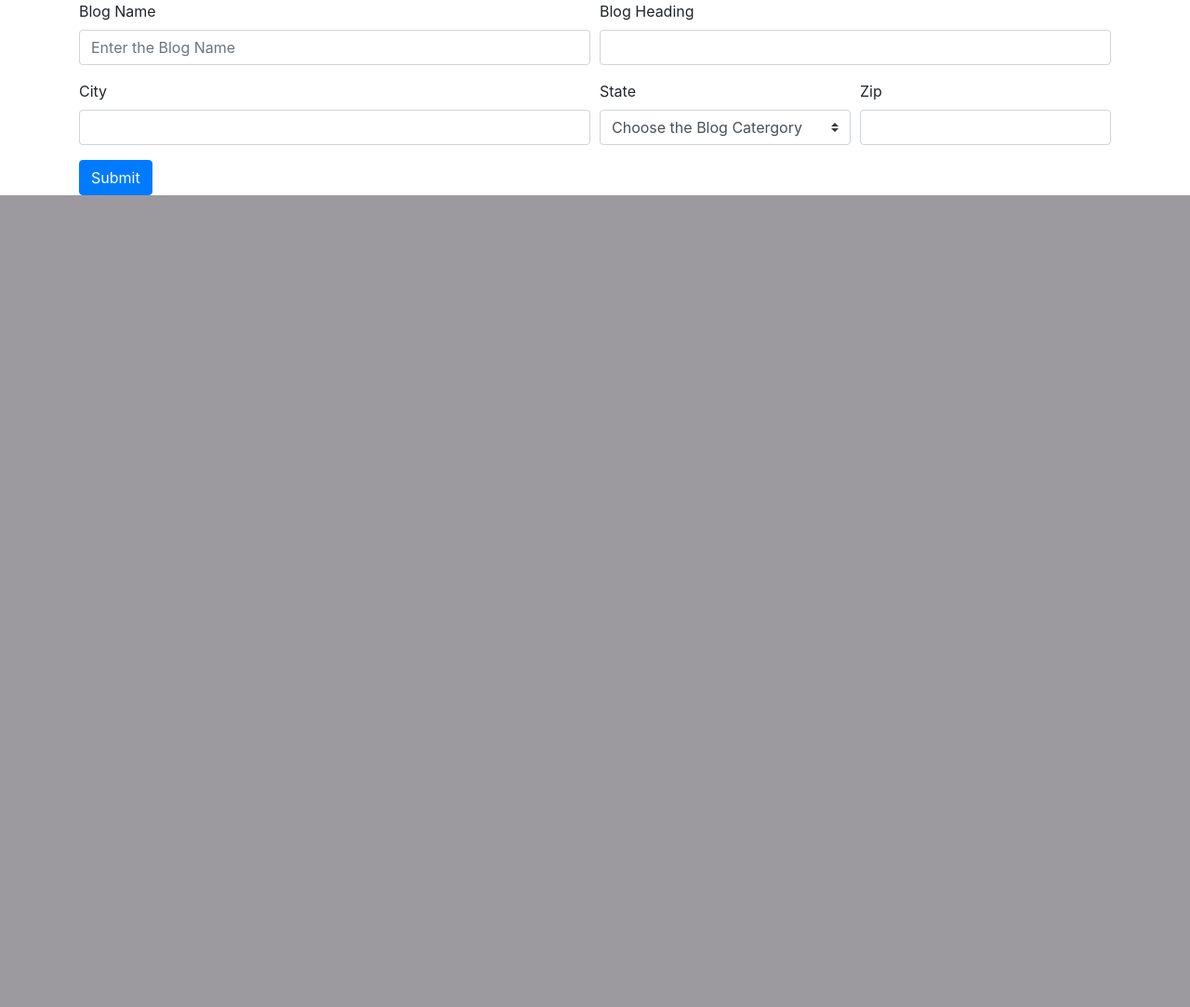
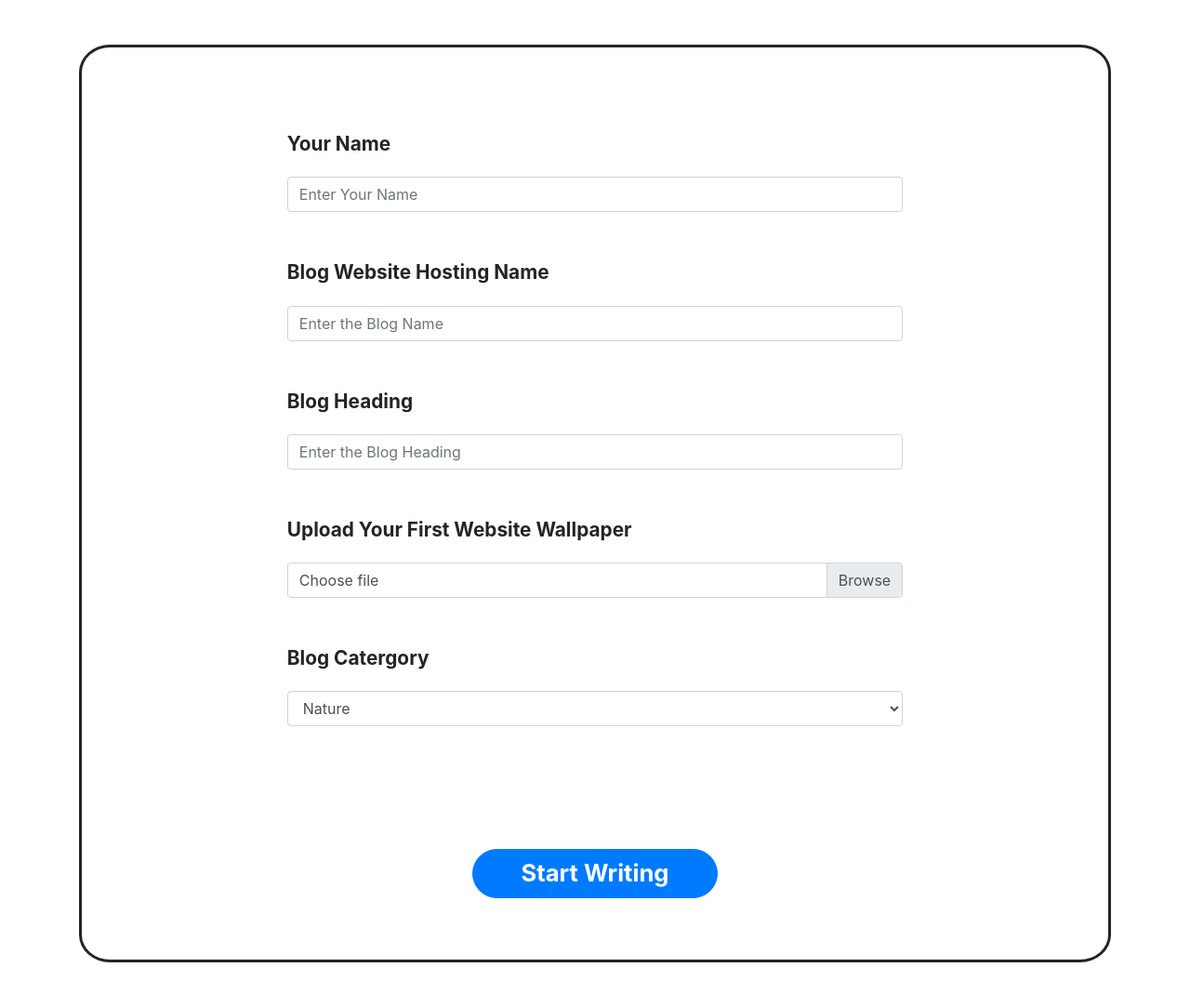
Before and after one commit to mananaggarwal2001/blog-App, a web app: file createBlog.html in a window 1280 px wide. Shown: the part 800-1883 px from the top of the page at 93% size. Before the commit the page ends 1010 px from the top, so only its background shows below. Run offline with its HTML, style and script files only (its server is not run), Linux system fonts and the light colour scheme; some libraries are stand-ins or nearby versions; some web fonts are replaced.

Commit message:
Modification 7

```diff
--- a/contactme.html
+++ b/contactme.html
@@ -75,14 +75,14 @@
                 tincidunt. Cras dapibus. Vivamus elementum semper nisi. Aenean vulputate eleifend tellus.
             </p>
             <div>
-                <a class="linkClass" href="https://www.facebook.com/"><i class="fab fa-facebook-square"></i>Like Us on Facebook</a>
+                <a class="linkClass" href="https://www.facebook.com/"><i class="fab fa-facebook-square"></i>Like Me on Facebook</a>
 
             </div>
             <div>
-                <a class="linkClass" href="https://twitter.com/MananAg53595498"><i class="fab fa-twitter"></i>Follow Us On Twitter</a>
+                <a class="linkClass" href="https://twitter.com/MananAg53595498"><i class="fab fa-twitter"></i>Follow Me On Twitter</a>
             </div>
             <div>
-                <a class="linkClass" href="https://www.instagram.com/mananaggarwal3/"><i class="fab fa-instagram"></i>Follow Us on Instagram</a>
+                <a class="linkClass" href="https://www.instagram.com/mananaggarwal3/"><i class="fab fa-instagram"></i>Follow Me on Instagram</a>
             </div>
         </div>
 
--- a/createBlog.html
+++ b/createBlog.html
@@ -67,39 +67,48 @@
         </div>
     </div>
     <div class="container-lg row row-cols-lg-1 row-cols-md-1 ml-auto mr-lg-auto mr-sm-auto mr-md-auto">
-        <form>
-            <div class="form-row">
-                <div class="col-md-6 mb-3">
-                    <label for="validationServer01">Blog Name</label>
-                    <input type="text" class="form-control " placeholder="Enter the Blog Name" required>
+        <form method="POST" class="blogCreationClass mt-5 mb-5">
+            <div class="formComponentsClass">
+                <div class="form-group">
+                    <label for="inputAddress" class="formLabelClass">Your Name</label>
+                    <input type="text" class="form-control" id="inputAddress" placeholder="Enter Your Name " autocomplete="off" required>
                 </div>
-                <div class="col-md-6 mb-3">
-                    <label for="validationServer02">Blog Heading</label>
-                    <input type="text" class="form-control " id="validationServer02" required>
+                <div class="form-group">
+                    <label for="inputAddress" class="formLabelClass">Blog Website Hosting Name</label>
+                    <input type="text" class="form-control" id="inputAddress" placeholder="Enter the Blog Name " autocomplete="off" required>
                 </div>
+
+                <div class=" form-group ">
+                    <label for="inputAddress2 " class="formLabelClass">Blog Heading</label>
+                    <input type="text " class="form-control " id="inputAddress2 " placeholder="Enter the Blog Heading " autocomplete="off" required>
+                </div>
+                <div class="form-group">
+                    <label for="fileUpload" class="formLabelClass">Upload Your First Website Wallpaper</label>
+
+                    <div class="form-group custom-file">
+                        <input type="file" class="custom-file-input form-control" id="customFile">
+                        <label class="custom-file-label" for="customFile">Choose file</label>
+                    </div>
+                </div>
+
+                <div class=" form-group ">
+                    <div class="form-group ">
+                        <label for="inputState " class="formLabelClass"> Blog Catergory</label>
+                        <select id="inputState " class="form-control " required>
+                  <option selected>Nature</option>
+                  <option>Photography</option>
+                  <option>Education</option>
+                  <option>Vacation</option>
+                  <option>Travel</option>
+                  <option>Adventure</option>
+                </select>
+                    </div>
+                </div>
+                <button type="submit " class=" blogCreationButton btn btn-primary btn-block ">Start Writing</button>
             </div>
-            <div class="form-row">
-                <div class="col-md-6 mb-3">
-                    <label for="validationServer03">City</label>
-                    <input type="text" class="form-control" id="validationServer03" aria-describedby="validationServer03Feedback" required>
-                </div>
-                <div class="col-md-3 mb-3">
-                    <label for="validationServer04">State</label>
-                    <select class="custom-select" id="validationServer04" aria-describedby="validationServer04Feedback" required>
-                  <option selected disabled value="">Choose the Blog Catergory</option>
-                  <option>...</option>
-                </select>
-                </div>
-                <div class="col-md-3 mb-3">
-                    <label for="validationServer05">Zip</label>
-                    <input type="text" class="form-control " id="validationServer05" aria-describedby="validationServer05Feedback" required>
-                </div>
-            </div>
+        </form>
 
-            <button class="btn btn-primary" type="submit">Submit</button>
-        </form>
     </div>
-
 </body>
 
 </html>
--- a/public/css/contactme.css
+++ b/public/css/contactme.css
@@ -160,4 +160,5 @@
 
 .linkClass {
     color: black;
+    font-weight: bolder;
 }
--- a/public/css/createBlog.css
+++ b/public/css/createBlog.css
@@ -154,3 +154,36 @@
     position: relative;
     z-index: initial;
 }
+
+
+/* Blog creation button class */
+
+.blogCreationButton {
+    width: 40%;
+    position: relative;
+    left: 30%;
+    margin-top: 20%;
+    border-radius: 25rem;
+    margin-bottom: 10%;
+    font-weight: bolder;
+    font-size: 160%;
+}
+
+.blogCreationClass {
+    border-style: solid;
+    border-radius: 3%;
+}
+
+.formComponentsClass {
+    position: relative;
+    width: 60%;
+    left: 20%;
+    padding-top: 5%;
+}
+
+.formLabelClass {
+    font-weight: bolder;
+    margin-bottom: 3%;
+    font-size: 130%;
+    margin-top: 5%;
+}
```
